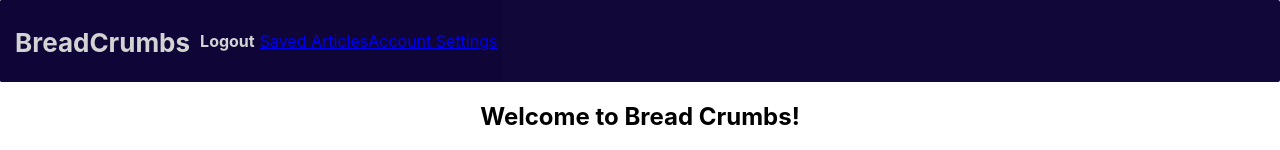
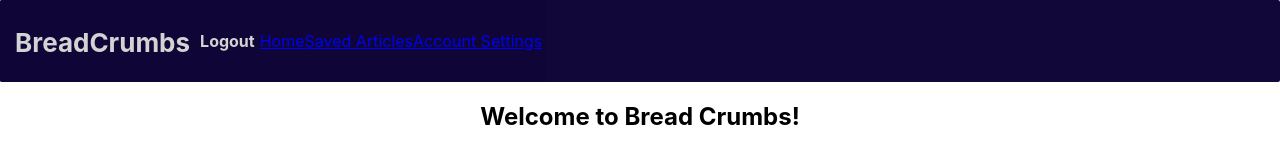
Before and after one commit to thinkful-ei-gecko/BreadCrumbs-Client, a React (Create React App) app: page / in a window 1280 px wide. Shown: the top 150 px of the page. Built offline with nearby package versions, Linux system fonts and the light colour scheme.

Commit message:
add route to /home in header

```diff
--- a/src/components/Header/Header.js
+++ b/src/components/Header/Header.js
@@ -16,6 +16,10 @@ export default class Header extends Component {
           onClick={this.handleLogoutClick}
           to='/'>
           Logout
+        </Link>
+        <Link
+          to='/home'>
+          Home
         </Link>
         <Link
           to='/savedarticles'>
```
